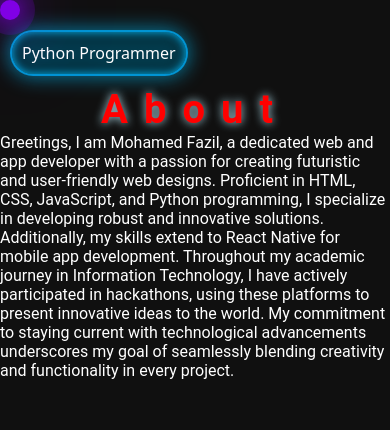
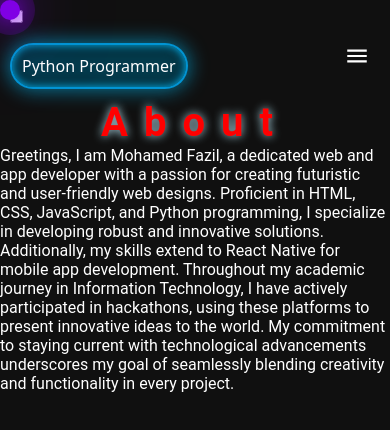
Before and after one commit to MohamedFazil89/MyPortFolio-, a React (Create React App) app: page /About in a window 390 px wide. Shown: the top 430 px of the page. Built offline with nearby package versions, Linux system fonts and the light colour scheme.

Commit message:
nav bar fix

```diff
--- a/src/styles/Intro.css
+++ b/src/styles/Intro.css
@@ -27,8 +27,8 @@ svg{
 
 .image-container{
     /* position: fixed; */
-    transform: translateY(40px);
-    filter: drop-shadow(0 0 10px rgb(0, 181, 242));
+    /* transform: translateY(40px); */
+    /* filter: drop-shadow(0 0 10px rgb(0, 181, 242)); */
 }
 
 @keyframes blur-in-left {
--- a/src/styles/Navbar.css
+++ b/src/styles/Navbar.css
@@ -187,6 +187,9 @@ li > .Link{
 }
 
 @media screen and (max-width: 700px) {
+    #slidebar-action, svg {
+        display: block;
+    }
     .leftbar {
         display: none;
     }
@@ -209,6 +212,9 @@ li > .Link{
 }
 
 @media screen and (max-width: 500px) {
+    svg{
+        opacity: 1;
+    }
 
     #slidebar-action:checked~.SlideBar {
         width: 100%;
```
